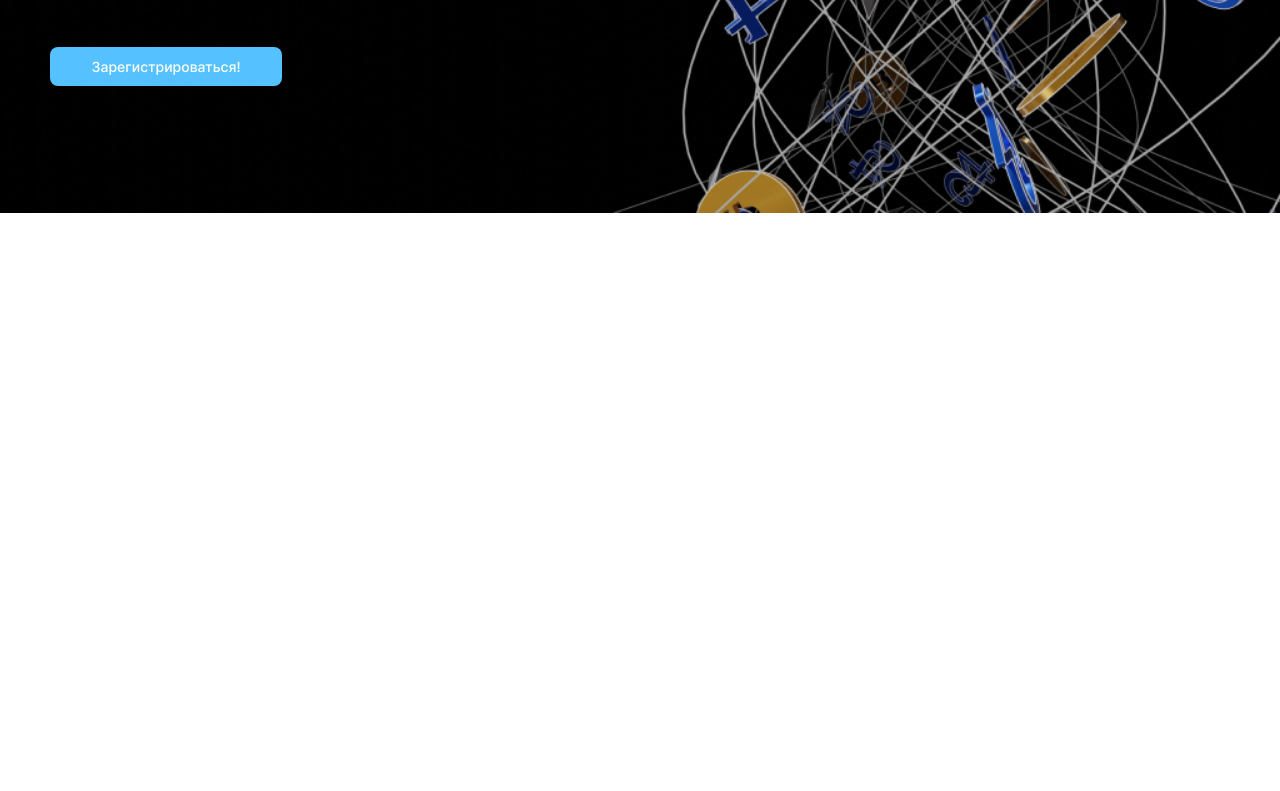
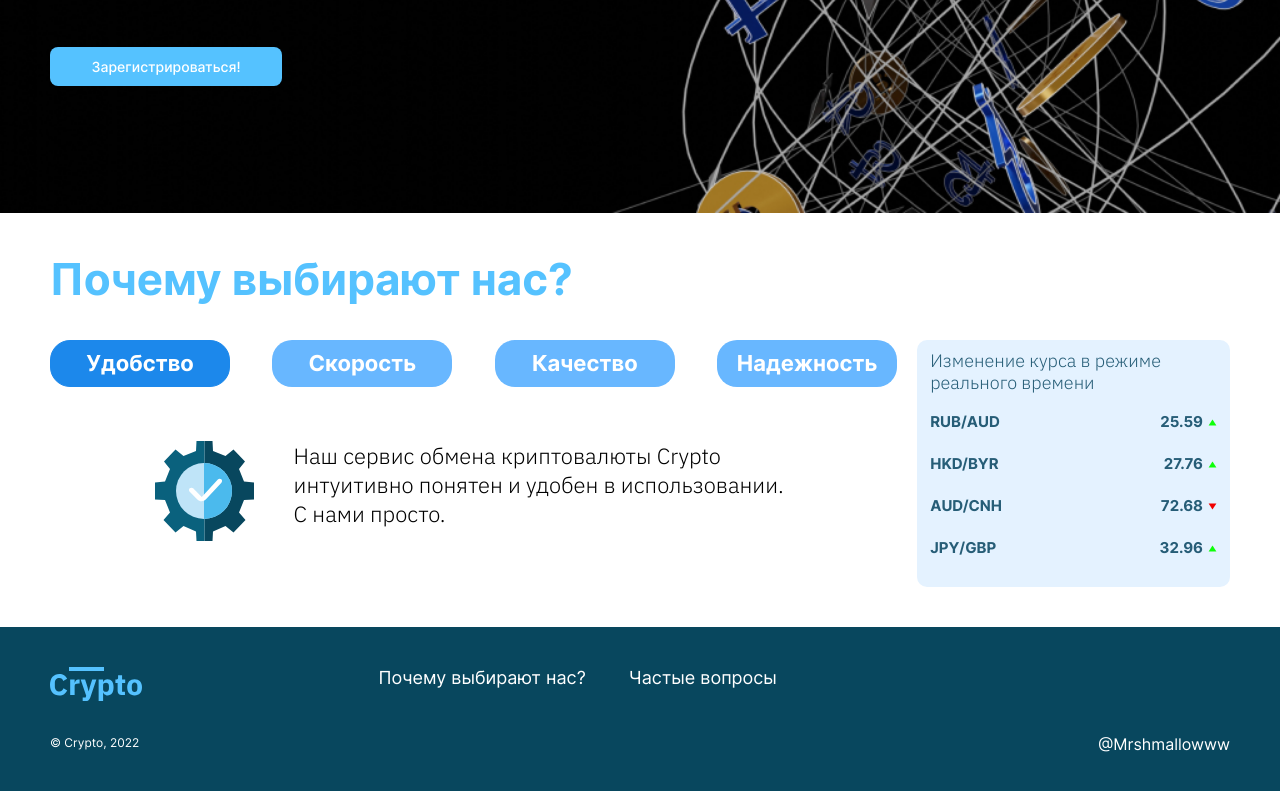
Before and after one commit to KristinaOgorodova/Crypto, a plain HTML site: page index.html in a window 1280 px wide. Shown: the part 391-1182 px from the top of the page. Before the commit the page ends 800 px from the top, so only its background shows below. Drawn offline with Linux system fonts and the light colour scheme.

Commit message:
дополнени3

```diff
--- a/index.html
+++ b/index.html
@@ -28,8 +28,8 @@
             </svg>
             </button>
         <nav class="header__navigation navigation">
-            <ul class="navigation__list ">
-                <li class="navigation__item"><a href="#" class="navigation__link">Почему выбирают нас?</a>
+            <ul class="navigation__list navigation__list_header">
+                <li class="navigation__item"><a href="#about-us" class="navigation__link">Почему выбирают нас?</a>
                 </li>
                 <li class="navigation__item"><a href="#" class="navigation__link">Частые вопросы</a></li>
             </ul>
@@ -43,6 +43,58 @@
                 <p class="hero__subtitle">Ваш самый надежный сервис обмена криптовалюты</p>
 
                 <button class="hero__btn">Зарегистрироваться!</button>
+            </div>
+
+        </section>
+        <section class="about-us" id="about-us">
+            <div class="container">
+                <h2 class="about-us__title">Почему выбирают нас?</h2>
+                <div class="about-us__container">
+                    <div class="about-us__advantage advantage">
+                        <ul class="advantage__list-btn">
+                            <li class="advantage__item">
+                                <button class="advantage__button advantage__button_active">Удобство</button>
+                            </li>
+                            <li class="advantage__item">
+                                <button class="advantage__button">Скорость</button>
+                            </li>
+                            <li class="advantage__item">
+                                <button class="advantage__button">Качество</button>
+                            </li>
+                            <li class="advantage__item">
+                                <button class="advantage__button">Надежность</button>
+                            </li>
+                        </ul>
+                        <ul class="advantage__list-content">
+                            <li class="advantage__item-content advantage__item-content_1 advantage__item-content_active">Наш сервис обмена криптовалюты Crypto интуитивно понятен и удобен в использовании. С нами просто.</li>
+                            <li class="advantage__item-content advantage__item-content_2">У нас самая быстрая скорость по обмену криптовалюты по подобным сервисам в России</li>
+                            <li class="advantage__item-content advantage__item-content_3">Нашу платформу выбирают миллионы людей</li>
+                            <li class="advantage__item-content advantage__item-content_4">Ваши пароли под надежной защитой. Нас невозможно взломать</li>
+                        </ul>
+                    </div>
+                    <div class="about-us__exchange-rates exchange-rates">
+                    <h3 class="exchange-rates__title">Изменение курса в режиме реального времени</h3>
+
+                    <ul class="exchange-rates__list">
+                        <li class=" exchange-rates__item exchange-rates__item-up">
+                            <span class="exchange-rates__currency">RUB/AUD</span>
+                            <span class="exchange-rates__value">25.59</span>
+                        </li>
+                        <li class="exchange-rates__item exchange-rates__item-up">
+                            <span class="exchange-rates__currency">HKD/BYR</span>
+                            <span class="exchange-rates__value">27.76</span>
+                        </li>
+                        <li class="exchange-rates__item exchange-rates__item-down">
+                            <span class="exchange-rates__currency">AUD/CNH</span>
+                            <span class="exchange-rates__value">72.68</span>
+                        </li>
+                        <li class="exchange-rates__item exchange-rates__item-up">
+                            <span class="exchange-rates__currency">JPY/GBP</span>
+                            <span class="exchange-rates__value">32.96</span>
+                        </li>
+                    </ul>
+                    </div>
+                </div>
             </div>
 
         </section>
@@ -67,7 +119,22 @@
             </div>
         </div>
     </div>
-    <footer></footer>
+    <footer class="footer">
+        <div class="container footer__container">
+            <img src="img/logo.svg" alt="Логотип Crypto" class="footer__logo">
+            <div class="footer__navigation navigation">
+                <ul class="navigation__list ">
+                    <li class="navigation__item navigation__item_footer">
+                        <a href="#about-us" class="navigation__link">Почему выбирают нас?</a>
+                    </li>
+                    <li class="navigation__item navigation__item_footer">
+                        <a href="#" class="navigation__link">Частые вопросы</a></li>
+                </ul>
+            </div>
+            <p class="footer__copyright">© Crypto, 2022</p>
+            <a href="https://t.me/Mrshmallowww" class="footer__design">@Mrshmallowww</a>
+        </div>
+    </footer>
 
 </body>
 </html>
--- a/style/index.css
+++ b/style/index.css
@@ -4,4 +4,8 @@
 @import 'module/header.css';
 @import 'module/nav.css';
 @import 'module/hero.css';
-@import 'module/modal.css'
+@import 'module/about-us.css';
+@import 'module/advantage.css';
+@import 'module/exchange-rates.css';
+@import 'module/modal.css';
+@import 'module/footer.css'
--- /dev/null
+++ b/style/module/about-us.css
@@ -0,0 +1,26 @@
+.about-us{
+    padding: 40px 0;
+
+}
+.about-us__title{
+    font-weight: 700;
+    font-size: 44px;
+    line-height: 53px;
+    color: #55C2FF;
+    margin-bottom: 34px;
+}
+.about-us__container{
+    display:flex;
+    justify-content: space-between;
+    gap:20px;
+
+}
+.about-us__advantage{
+    flex-grow: 1;
+    width:100%;
+
+}
+.about-us__exchange-rates{
+    max-width: 380px;
+
+}
--- /dev/null
+++ b/style/module/advantage.css
@@ -0,0 +1,67 @@
+.advantage__list-btn{
+    display: flex;
+    justify-content: space-between;
+    gap:5px;
+    margin-bottom: 54px;
+
+}
+.advantage__button{
+    width: 180px;
+    height: 47px;
+    background-color: #68B7FF;
+    border-radius: 20px;
+    font-weight: 700;
+    font-size: 22px;
+    line-height: 27px;
+    color: #FFFFFF;
+    border: 1px solid transparent;
+    transition-property: border-color,bacground-color;
+    transition-duration: 0.36s;
+    transition-timing-function: ease-in-out;
+
+}
+.advantage__button:hover{
+    border-color: #1C88EB;
+}
+.advantage__button_active,
+.advantage__button:active {
+    background-color:#1C88EB;
+    border-color: #1C88EB;
+}
+.advantage__item-content{
+    max-width:640px;
+    margin: 0 auto;
+    display: none;
+    gap:40px;
+    font-family: 'IMB Plex Sans';
+    font-weight: 300;
+    font-size: 22px;
+    line-height: 29px;
+}
+.advantage__item-content_active{
+    display:flex;
+}
+
+.advantage__item-content:before{
+content: '';
+display:block;
+flex-shrink: 0;
+width:100px;
+height: 100px;
+background-position: center;
+background-repeat: no-repeat;
+background-size: contain;
+}
+
+.advantage__item-content_1:before{
+background-image: url(../../img/1.svg);
+}
+.advantage__item-content_2:before{
+background-image: url(../../img/2.svg);
+}
+.advantage__item-content_3:before{
+background-image: url(../../img/3.svg);
+}
+.advantage__item-content_4:before{
+background-image: url(../../img/4.svg);
+}
--- /dev/null
+++ b/style/module/exchange-rates.css
@@ -0,0 +1,58 @@
+.exchange-rates__title{
+    font-family: 'IMB Plex Sans';
+    font-weight: 300;
+    font-size: 18px;
+    line-height: 120%;
+    color: #265D77;
+    margin-bottom: 20px;
+
+}
+.exchange-rates{
+    padding: 10px 13px 30px;
+    background-color: #E4F2FF;
+    border-radius: 10px;
+}
+.exchange-rates__list{
+    font-weight: 700;
+    font-size: 15px;
+    line-height: 18px;
+    color: #265D77;
+
+}
+.exchange-rates__item{
+    display: flex;
+    align-items: center;
+    margin-bottom: 24px;
+
+}
+.exchange-rates__item:last-child{
+    margin-bottom: 0;
+}
+.exchange-rates__item::after{
+    content: '';
+    display: block;
+    width: 9px;
+    height: 8px;
+    background-position: center;
+    background-repeat: no-repeat;
+    background-size:contain ;
+}
+.exchange-rates__item-up::after{
+    background-image: url(../../img/up.svg);
+
+
+
+}
+.exchange-rates__item-down::after{
+    background-image: url(../../img/down.svg);
+
+}
+.exchange-rates__currency{
+    margin-right: auto;
+
+}
+.exchange-rates__value{
+    display: block;
+    margin-right: 5px;
+
+}
--- /dev/null
+++ b/style/module/footer.css
@@ -0,0 +1,48 @@
+.footer{
+    background-color: #08475E;
+    padding-top: 40px;
+    padding-bottom: 42px;
+    color:#fff;
+}
+
+.footer__container{
+    display: grid;
+    gap:34px 10px;
+    grid-template-areas:
+    'logo navigation navigation'
+    'copyright . design';
+}
+
+.footer__logo{
+    grid-area: logo;
+}
+.footer__navigation{
+    grid-area: navigation;
+    font-size: 18px;
+    line-height: 22px;
+}
+.footer__copyright{
+    grid-area:copyright;
+    font-size: 12px;
+    line-height: 130%;
+}
+.footer__design{
+    grid-area:design ;
+    justify-self: end;
+}
+
+@media (max-width:768px){
+    .footer__navigation{
+    font-size: 14px;
+    line-height: 17px;
+
+    }
+}
+@media (max-width:480px){
+    .footer__container{
+    grid-template-areas:
+    'logo navigation'
+    'copyright design';
+
+    }
+}
--- a/style/module/nav.css
+++ b/style/module/nav.css
@@ -11,19 +11,26 @@ margin-right: 0px;}
 
 @media (max-width: 768px) {
     .navigation__list{
-        padding:16px  30px;
         margin: 0 auto;
         max-width: 740px;
+    }
+    .navigation__list_header{
+        padding:16px  30px;
+    }
+    .navigation__item_footer{
+        margin-right: 16px;
     }
 }
 
 @media (max-width: 480px) {
     .navigation__list{
-        padding-left:15px;
-        padding-right: 15px;
         flex-direction: column;
         align-items: flex-start;
 
+    }
+    .navigation__list_header{
+        padding-left:15px;
+        padding-right: 15px;
     }
     .navigation__item{
         margin-bottom: 20px;
```
Also changed, not shown: img/1.svg (added), img/2.svg (added), img/3.svg (added), img/4.svg (added), img/down.svg (added), img/up.svg (added).
